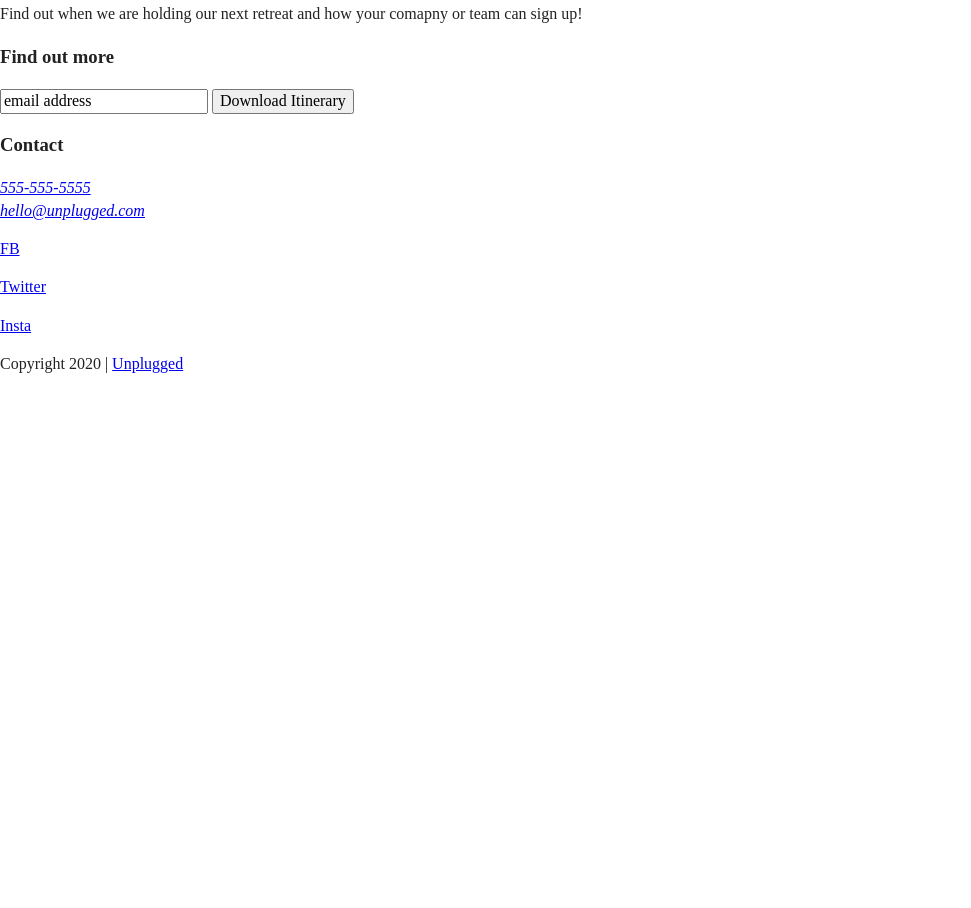
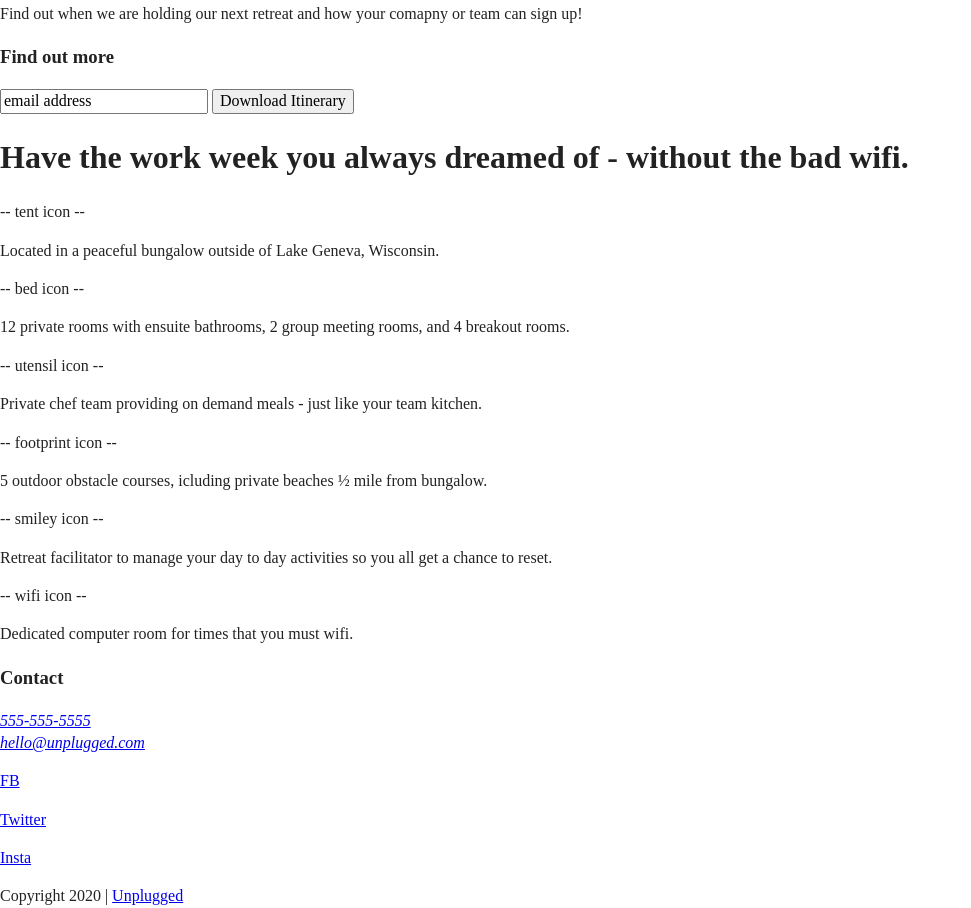
Before and after one commit to wcinahuff/unplug-project, a plain HTML site: page index.html in a window 1280 px wide. Shown: the part 1117-2025 px from the top of the page, without its empty margins (0-971 px from the left). Before the commit the page ends 1493 px from the top, so only its background shows below. Drawn offline with Linux system fonts and the light colour scheme.

Commit message:
Text for 'features' section added

```diff
--- a/index.html
+++ b/index.html
@@ -52,8 +52,42 @@
         <input type="text" name="name" value="email address">
         <input type="button" value="Download Itinerary">
       </div>
+    </aside>
 
-    </aside>
+    <section class="features">
+      <div class="content-wrapper">
+        <h1>Have the work week you always dreamed of - without the bad wifi.</h1>
+        <article>
+          <p class="fontawesome-icon">-- tent icon --</p>
+          <p class="features-item-description">Located in a peaceful bungalow outside of Lake Geneva, Wisconsin.</p>
+        </article>
+
+        <article>
+          <p class="fontawesome-icon">-- bed icon --</p>
+          <p class="features-item-description">12 private rooms with ensuite bathrooms, 2 group meeting rooms, and 4 breakout rooms.</p>
+        </article>
+
+        <article>
+          <p class="fontawesome-icon">-- utensil icon --</p>
+          <p class="features-item-description">Private chef team providing on demand meals - just like your team kitchen.</p>
+        </article>
+
+        <article>
+          <p class="fontawesome-icon">-- footprint icon --</p>
+          <p class="features-item-description">5 outdoor obstacle courses, icluding private beaches &#189; mile from bungalow.</p>
+        </article>
+
+        <article>
+          <p class="fontawesome-icon">-- smiley icon --</p>
+          <p class="features-item-description">Retreat facilitator to manage your day to day activities so you all get a chance to reset.</p>
+        </article>
+
+        <article>
+          <p class="fontawesome-icon">-- wifi icon --</p>
+          <p class="features-item-description">Dedicated computer room for times that you must wifi.</p>
+        </article>
+      </div>
+    </section>
   </main>                                      <!-- -->
 
   <footer>
```
